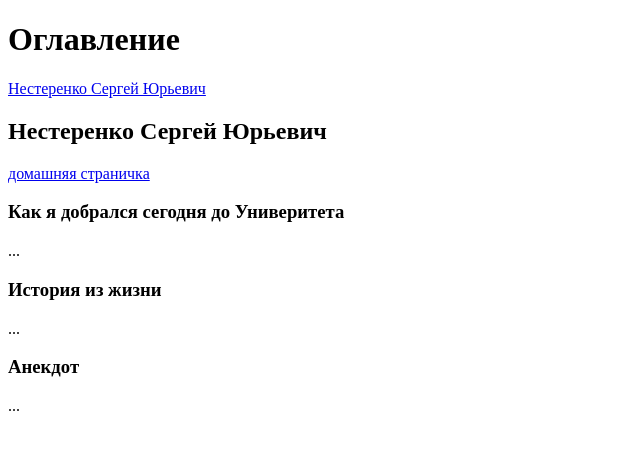
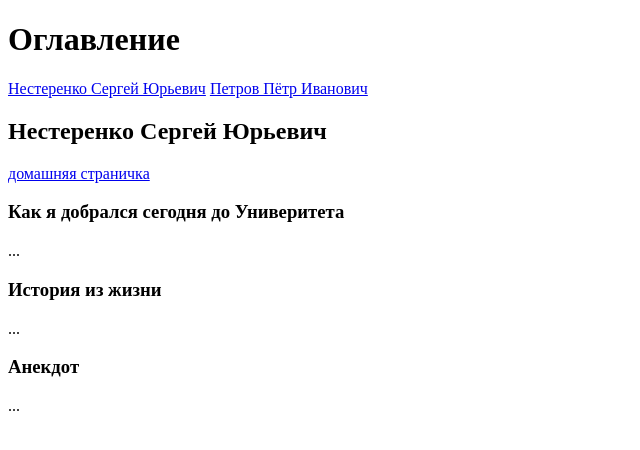
Before and after one commit to SU-Nesterenko/CommonWebSite_Lection, a plain HTML site: page index.htm in a window 1280 px wide. Shown: the whole page, without its empty margins (0-640 px from the left). Drawn offline with Linux system fonts and the light colour scheme.

Commit message:
Петров П.И. Добавил свой пункт в меню.

```diff
--- a/index.htm
+++ b/index.htm
@@ -7,6 +7,7 @@
         <h1>Оглавление</h1>
 
         <a HREF="#NesterenkoSergey">Нестеренко Сергей Юрьевич</a>
+        <a HREF="#PetrovPetr">Петров Пётр Иванович</a>
         <!-- Здесь необходимо добавить ссылку на свой раздел -->
 
 
```
Lines whose indentation alone changed are shown as unchanged.
